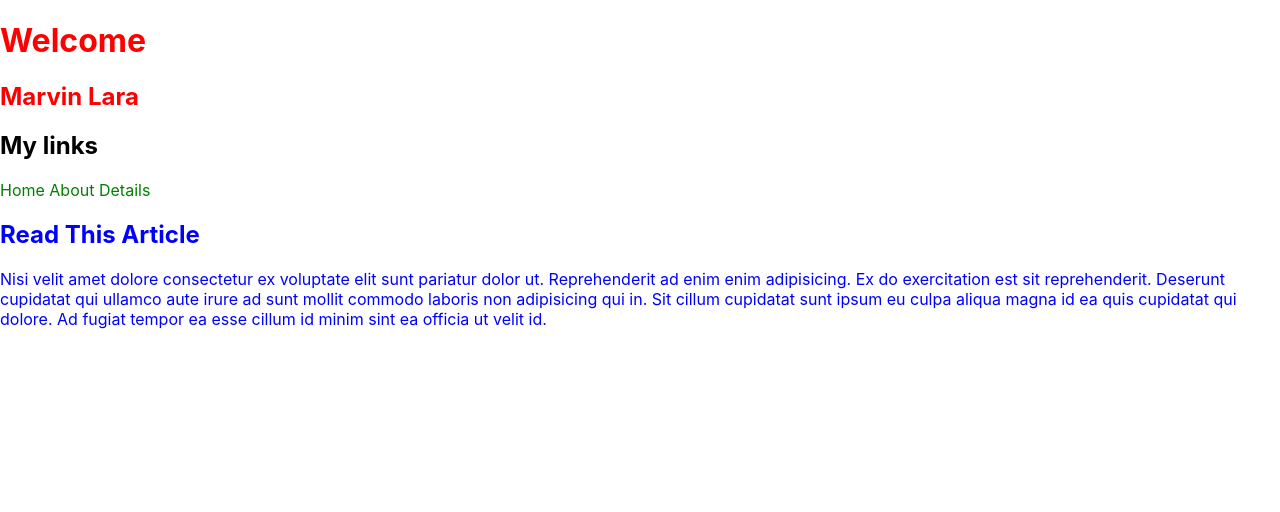
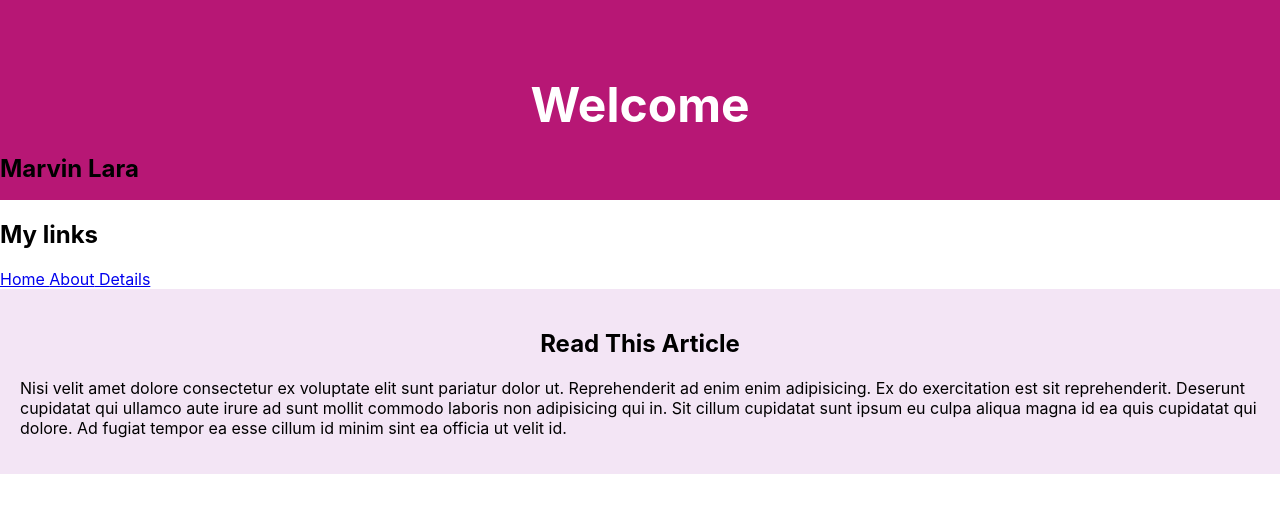
Before and after one commit to Marvoro53/react-app, a React (Create React App) app in the folder my-app/: page /contactme in a window 1280 px wide. Shown: the top 512 px of the page. Built offline with nearby package versions, Linux system fonts and the light colour scheme.

Commit message:
added style

```diff
--- a/my-app/src/Styles/Header.css
+++ b/my-app/src/Styles/Header.css
@@ -1,3 +1,11 @@
-header.header{
-    color: red;
-}
+.header {
+    background: #b71775;
+    height: 200px;
+  }
+  .header h1 {
+    margin: 0;
+    padding-top: 75px;
+    text-align: center;
+    color: white;
+    font-size: 3rem;
+  }
--- a/my-app/src/Styles/Navbar.css
+++ b/my-app/src/Styles/Navbar.css
@@ -1,4 +1,11 @@
-a{
-    color:green;
+.navbar {
+    background: #6a1b9a;
+    height: 60px;
+  }
+  .navbar a {
+    color: white;
+    font-size: 1.3rem;
     text-decoration: none;
-}
+    margin: 5px;
+    line-height: 3;
+  }
--- a/my-app/src/Styles/Section.css
+++ b/my-app/src/Styles/Section.css
@@ -1,3 +1,7 @@
-section.section{
-    color: blue;
-}
+.section {
+    background: #f3e5f5;
+    padding: 20px;
+  }
+  .section h2 {
+    text-align: center;
+  }
```
